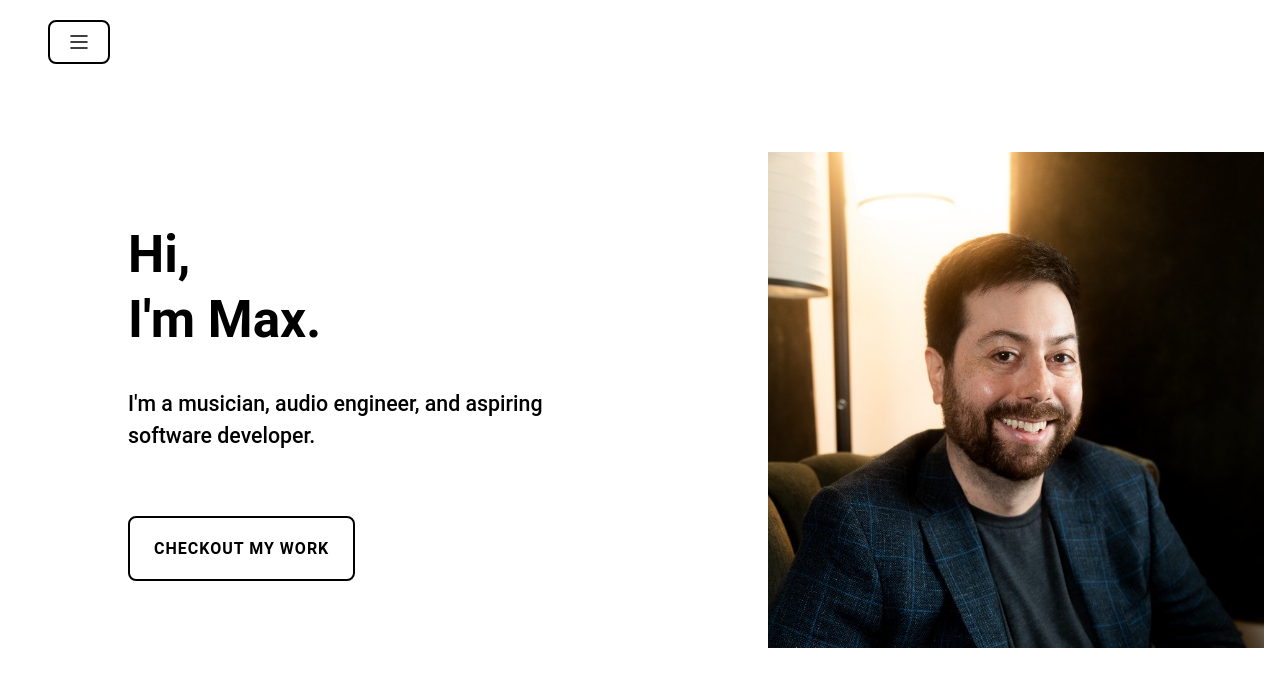
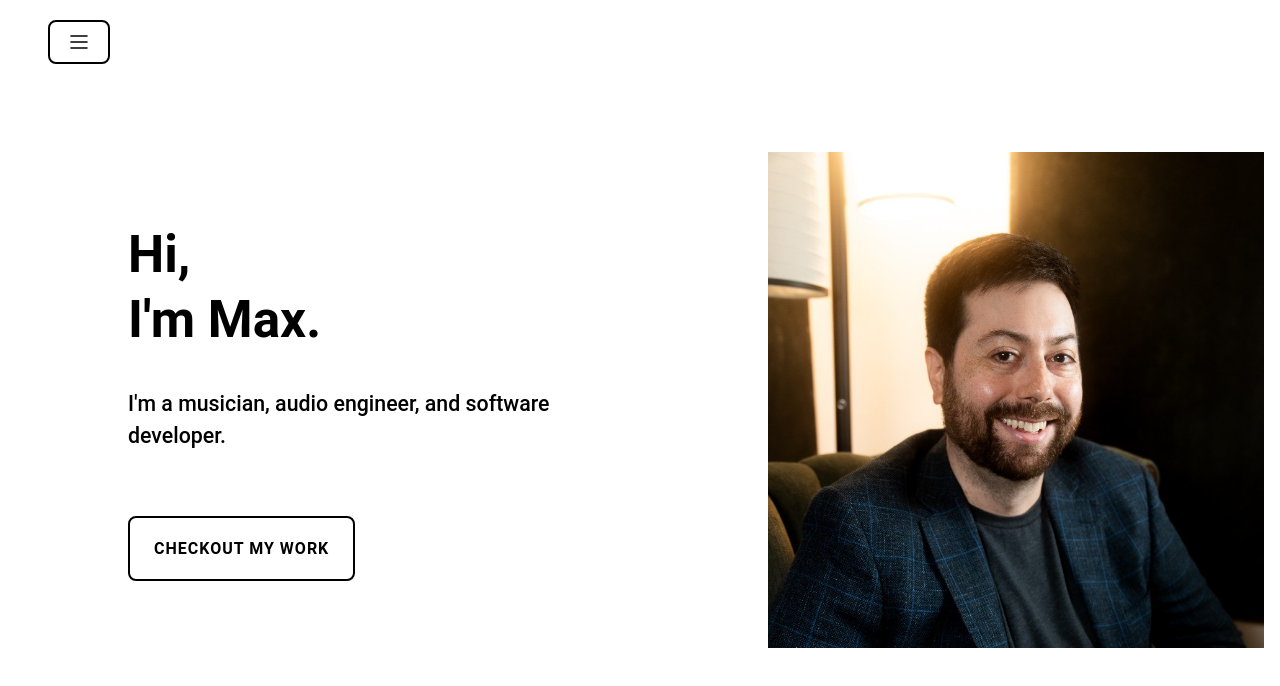
Before and after one commit to MaxRubel/myportfolio, a Svelte app: page / in a window 1280 px wide. Shown: the top 686 px of the page. Built offline with nearby package versions, Linux system fonts and the light colour scheme; no server answers.

Commit message:
changed aspiring

```diff
--- a/src/components/Hero.svelte
+++ b/src/components/Hero.svelte
@@ -115,7 +115,7 @@
       </div>
       <div class="top-left margin-par">
         <p class="hide" style="font-size: 16pt;" class:isResizing class:third>
-          I'm a musician, audio engineer, and aspiring software developer.
+          I'm a musician, audio engineer, and software developer.
         </p>
       </div>
       <div class="hide marginTop" class:isResizing class:third>
```
